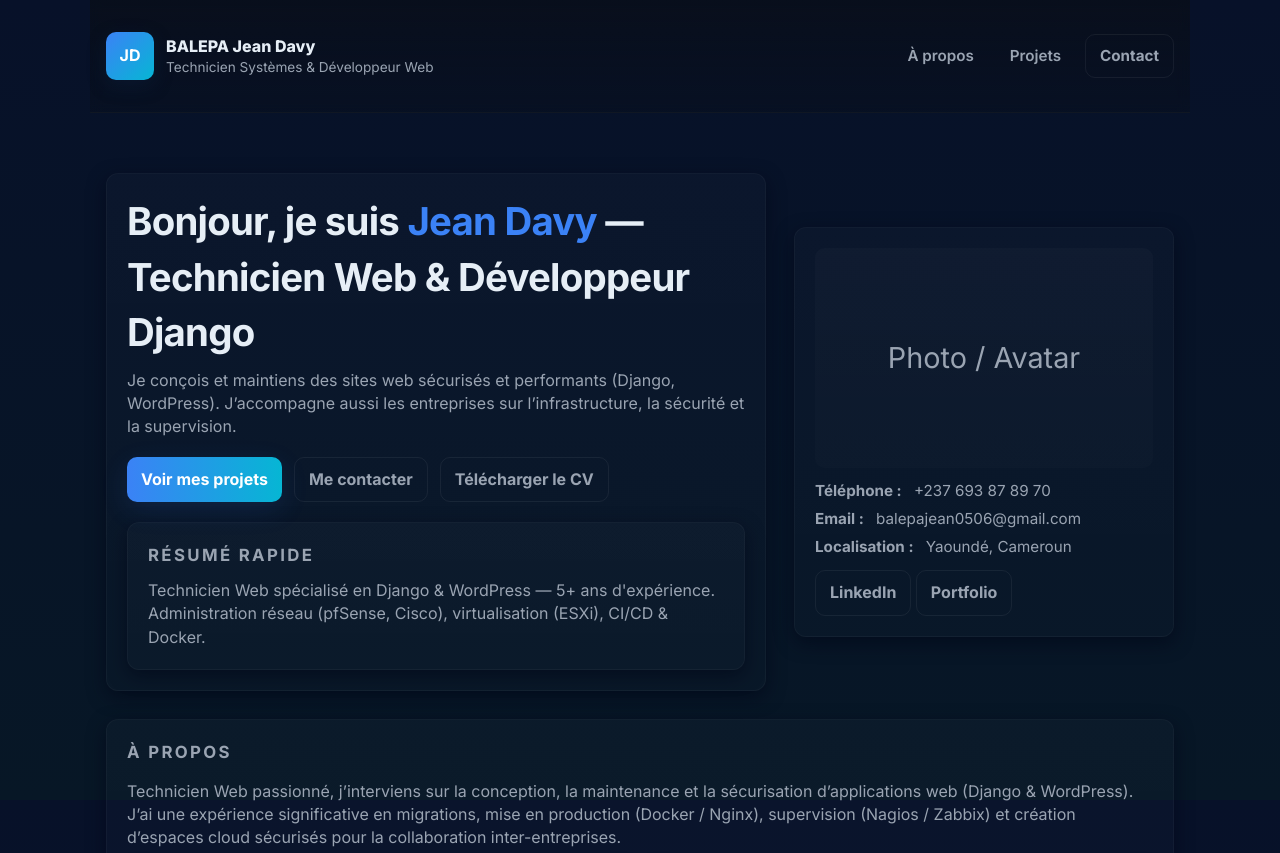
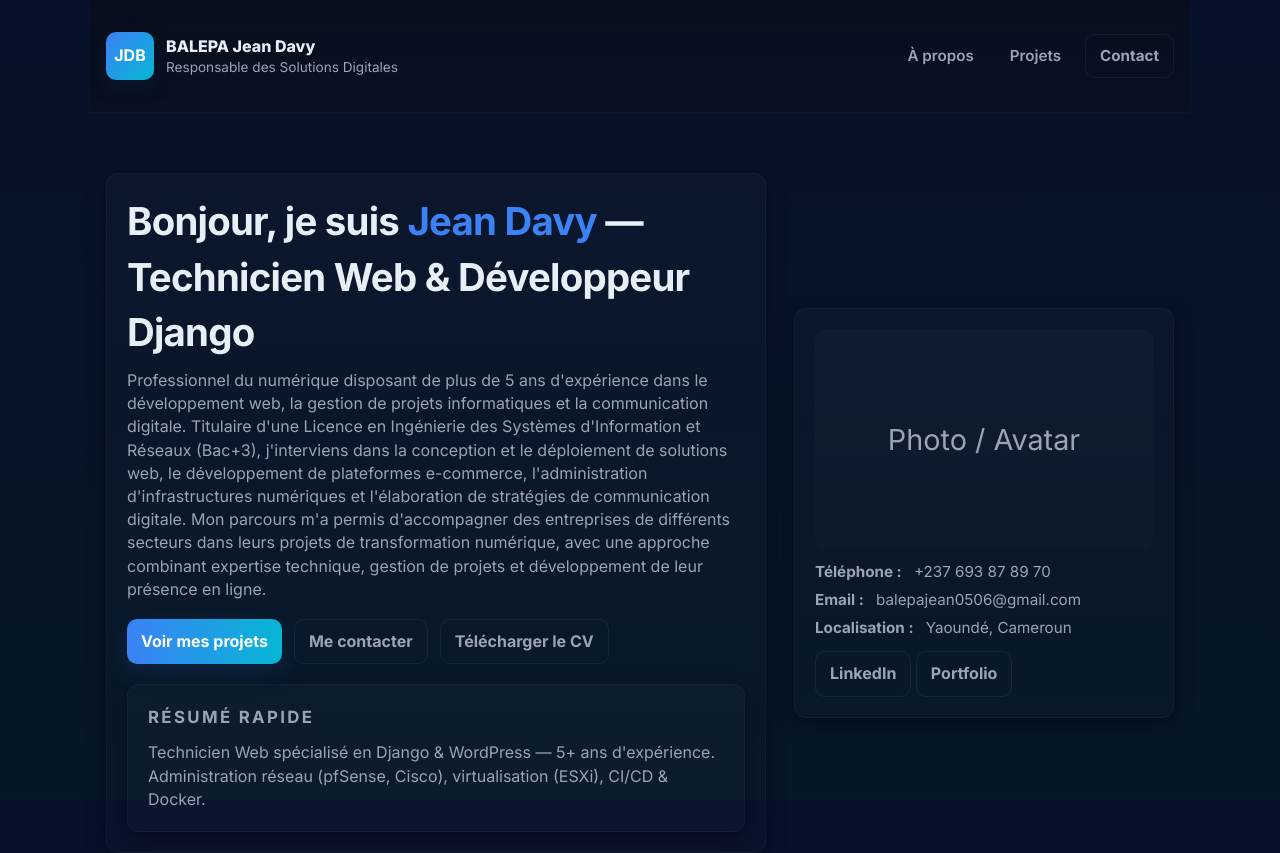
Before and after one commit to Dev0p-DA/portfolio-jean-davy, a plain HTML site: page index.html in a window 1280 px wide. Shown: the top 853 px of the page. Drawn offline with Linux system fonts and the light colour scheme.

Commit message:
Revise portfolio details and update CV link
Updated the portfolio description and professional title, enhanced the lead paragraph with detailed experience, and changed the CV download link to a Google Docs URL.

```diff
--- a/index.html
+++ b/index.html
@@ -3,7 +3,7 @@
 <head>
   <meta charset="utf-8" />
   <meta name="viewport" content="width=device-width,initial-scale=1" />
-  <meta name="description" content="Portfolio de BALEPA Jean Davy — Technicien Systèmes, Réseaux & Développeur Web (Django, WordPress)" />
+  <meta name="description" content="Portfolio de BALEPA Jean Davy — Technicien Systèmes, Réseaux & Développeur Web (Django, WordPress), Responsable des Solutions Digitales" />
   <title>Portfolio — BALEPA Jean Davy</title>
   <!-- Google Font (optionnel) -->
   <link href="https://fonts.googleapis.com/css2?family=Inter:wght@300;400;600;700;800&display=swap" rel="stylesheet">
@@ -251,10 +251,10 @@
 <body>
   <header class="container" role="banner" aria-label="En-tête">
     <div class="brand">
-      <div class="logo" aria-hidden="true">JD</div>
+      <div class="logo" aria-hidden="true">JDB</div>
       <div>
         <div style="font-weight:800">BALEPA Jean Davy</div>
-        <div style="font-size:0.85rem;color:var(--muted)">Technicien Systèmes & Développeur Web</div>
+        <div style="font-size:0.85rem;color:var(--muted)">Responsable des Solutions Digitales</div>
       </div>
     </div>
 
@@ -272,12 +272,14 @@
     <section class="hero">
       <div class="card hero-left">
         <h1>Bonjour, je suis <span style="color:var(--accent)">Jean Davy</span> — Technicien Web & Développeur Django</h1>
-        <p class="lead">Je conçois et maintiens des sites web sécurisés et performants (Django, WordPress). J’accompagne aussi les entreprises sur l’infrastructure, la sécurité et la supervision.</p>
+        <p class="lead">Professionnel du numérique disposant de plus de 5 ans d'expérience dans le développement web, la gestion de projets informatiques et la communication digitale. Titulaire d'une Licence en Ingénierie des Systèmes d'Information et Réseaux (Bac+3), j'interviens dans la conception et le déploiement de solutions web, le développement de plateformes e-commerce, l'administration d'infrastructures numériques et l'élaboration de stratégies de communication digitale.
+Mon parcours m'a permis d'accompagner des entreprises de différents secteurs dans leurs projets de transformation numérique, avec une approche combinant expertise technique, gestion de projets et développement de leur présence en ligne.
+</p>
 
         <div class="ctas">
           <a class="btn primary" href="#projects" aria-label="Voir mes projets">Voir mes projets</a>
           <a class="btn ghost" href="mailto:balepajean0506@gmail.com?subject=Contact%20Portfolio" aria-label="Me contacter">Me contacter</a>
-          <a class="btn ghost" href="#" id="downloadCv">Télécharger le CV</a>
+          <a class="btn ghost" href="https://docs.google.com/document/d/1ABeaqvbMiycdDkc_N95Lb8uvLfVycyQUFT4A0sfp1qU/edit?usp=sharing" id="downloadCv">Télécharger le CV</a>
         </div>
 
         <div style="margin-top:20px" class="card">
```
